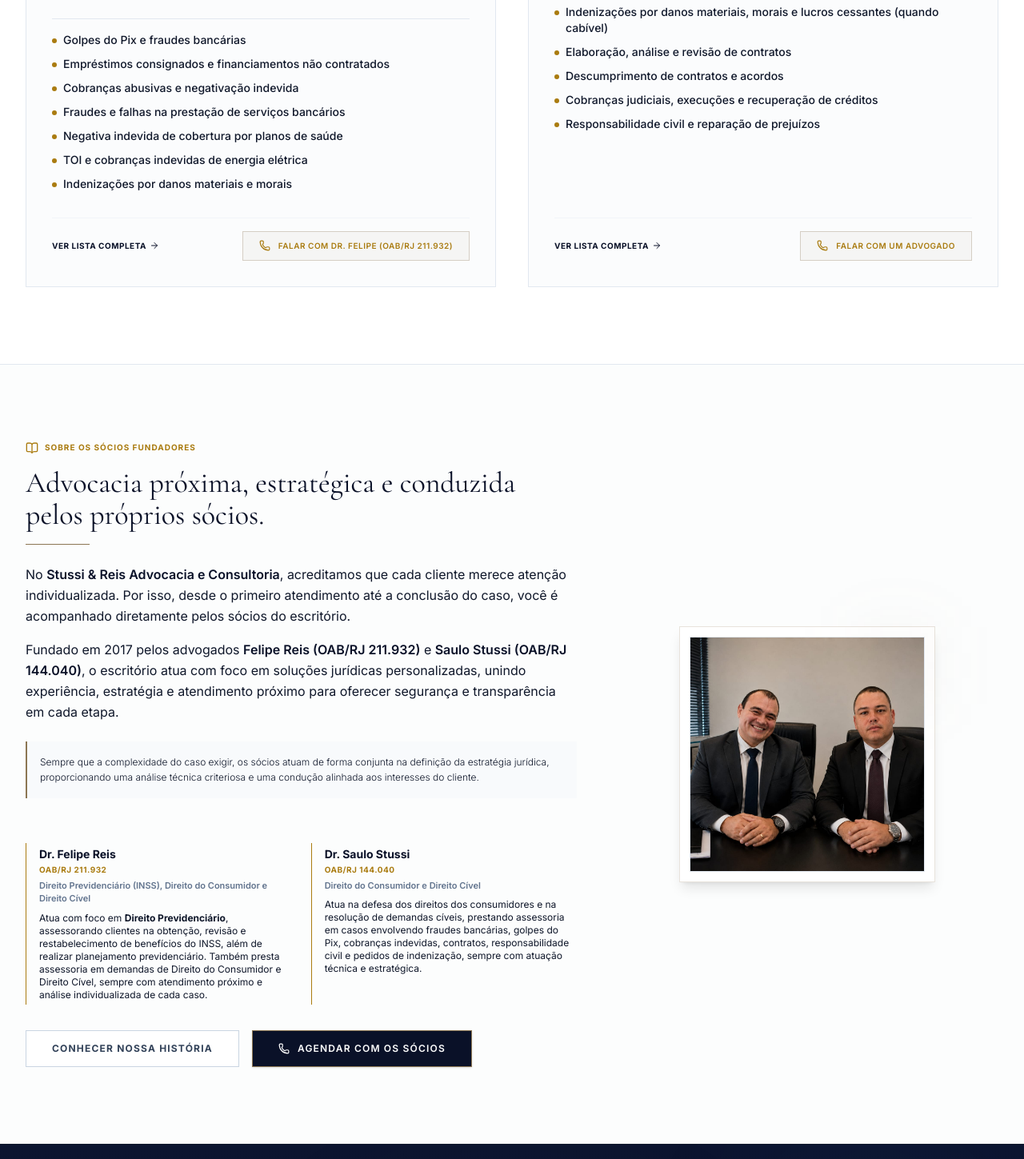
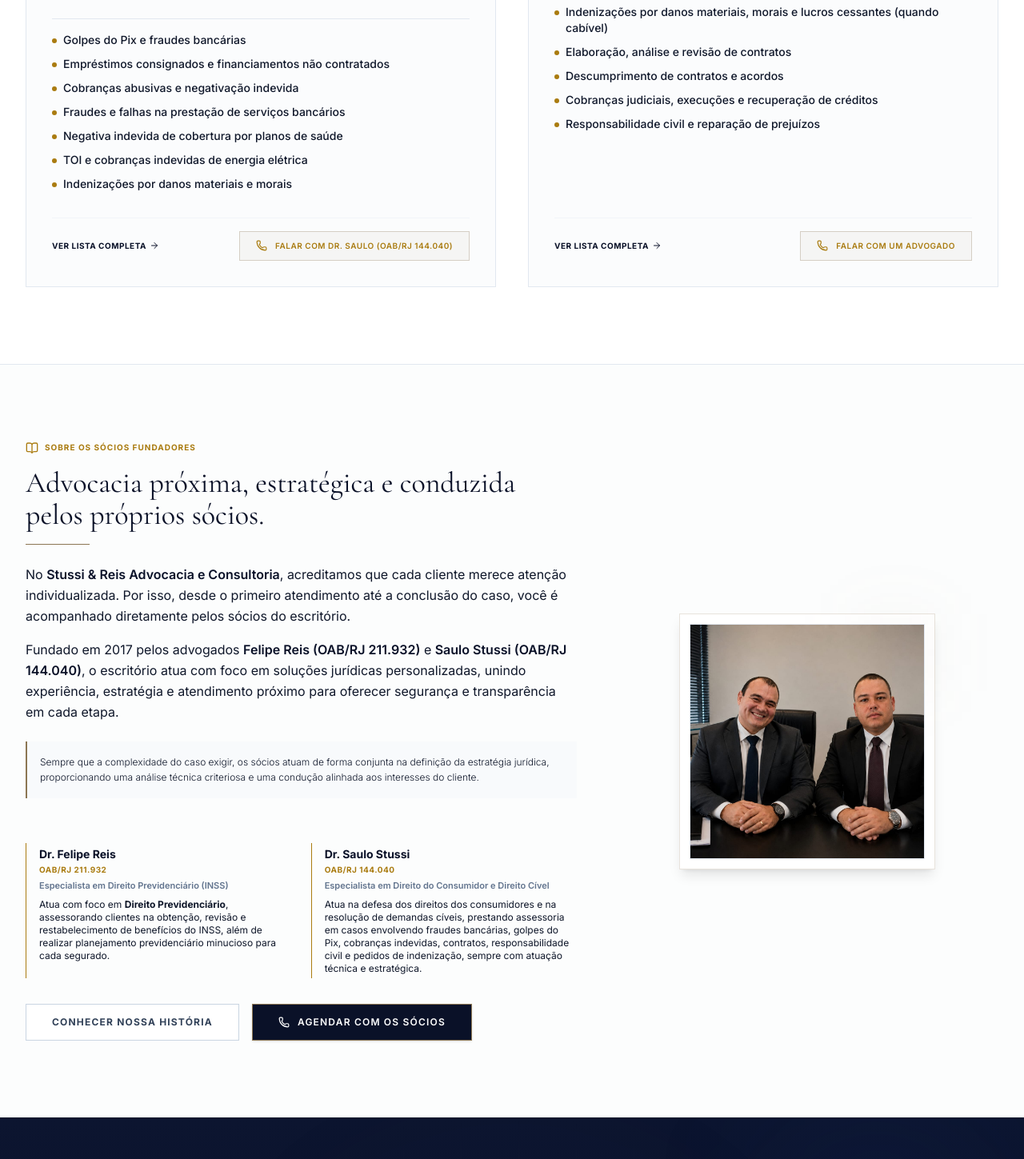
Before and after one commit to oCaio-re/stussi-reis, a Next.js app: page / in a window 1280 px wide. Shown: the part 3293-4742 px from the top of the page at 80% size. Built offline with nearby package versions, Linux system fonts and the light colour scheme.

Commit message:
fixed foto saulo e nome saulo

```diff
--- a/src/app/atuacao/page.tsx
+++ b/src/app/atuacao/page.tsx
@@ -56,7 +56,7 @@
         "Defeito em produtos e serviços",
         "Problemas com companhias aéreas",
       ],
-      whatsappCustom: "Olá, gostaria de conversar sobre um problema de Direito do Consumidor.",
+      whatsappCustom: "Olá Dr. Saulo, gostaria de conversar sobre um problema de Direito do Consumidor.",
     },
     {
       title: "Direito Cível",
--- a/src/app/contato/page.tsx
+++ b/src/app/contato/page.tsx
@@ -20,7 +20,7 @@
       name: "Dr. Felipe Reis da Silva Oliveira (OAB/RJ 211.932)",
       phone: "(21) 98896-1729",
       email: "felipefrso@gmail.com",
-      focus: "Previdenciário, Consumidor e Cível",
+      focus: "Direito Previdenciário (INSS)",
       photo: "/foto felipe.jpeg",
       waLink: "https://wa.me/5521988961729?text=Ol%C3%A1%20Dr.%20Felipe%2C%20gostaria%20de%20conversar%20sobre%20um%20caso%20jur%C3%ADdico.",
     },
@@ -28,8 +28,8 @@
       name: "Dr. Saulo Pedroso Stussi Júnior (OAB/RJ 144.040)",
       phone: "(21) 98731-0837",
       email: "Saulostussi.adv@gmail.com",
-      focus: "Consumidor e Cível",
-      photo: "/saulo.png",
+      focus: "Direito do Consumidor e Cível",
+      photo: "/foto saulo.jpeg",
       waLink: "https://wa.me/5521987310837?text=Ol%C3%A1%20Dr.%20Saulo%2C%20gostaria%20de%20conversar%20sobre%20um%20caso%20jur%C3%ADdico.",
     },
   ];
--- a/src/app/page.tsx
+++ b/src/app/page.tsx
@@ -462,7 +462,7 @@
                     <ArrowRight className="h-3 w-3 transition-transform duration-300 group-hover:translate-x-1" />
                   </Link>
                   <WhatsAppCTAButton className="px-5 py-2.5 text-[10px] font-bold uppercase tracking-wider" variant="outline">
-                    Falar com Dr. Felipe (OAB/RJ 211.932)
+                    Falar com Dr. Saulo (OAB/RJ 144.040)
                   </WhatsAppCTAButton>
                 </div>
               </div>
@@ -556,13 +556,13 @@
                 <div className="border-l border-gold-light pl-4 py-1">
                   <p className="text-sm font-bold text-navy-base">Dr. Felipe Reis</p>
                   <p className="text-[10px] text-gold-light font-bold uppercase tracking-wider mt-0.5">OAB/RJ 211.932</p>
-                  <p className="text-[11px] text-slate-500 font-semibold mt-1">Direito Previdenciário (INSS), Direito do Consumidor e Direito Cível</p>
-                  <p className="text-xs text-slate-750 font-normal mt-2">Atua com foco em <strong>Direito Previdenciário</strong>, assessorando clientes na obtenção, revisão e restabelecimento de benefícios do INSS, além de realizar planejamento previdenciário. Também presta assessoria em demandas de Direito do Consumidor e Direito Cível, sempre com atendimento próximo e análise individualizada de cada caso.</p>
+                  <p className="text-[11px] text-slate-500 font-semibold mt-1">Especialista em Direito Previdenciário (INSS)</p>
+                  <p className="text-xs text-slate-750 font-normal mt-2">Atua com foco em <strong>Direito Previdenciário</strong>, assessorando clientes na obtenção, revisão e restabelecimento de benefícios do INSS, além de realizar planejamento previdenciário minucioso para cada segurado.</p>
                 </div>
                 <div className="border-l border-gold-light pl-4 py-1">
                   <p className="text-sm font-bold text-navy-base">Dr. Saulo Stussi</p>
                   <p className="text-[10px] text-gold-light font-bold uppercase tracking-wider mt-0.5">OAB/RJ 144.040</p>
-                  <p className="text-[11px] text-slate-500 font-semibold mt-1">Direito do Consumidor e Direito Cível</p>
+                  <p className="text-[11px] text-slate-500 font-semibold mt-1">Especialista em Direito do Consumidor e Direito Cível</p>
                   <p className="text-xs text-slate-750 font-normal mt-2">Atua na defesa dos direitos dos consumidores e na resolução de demandas cíveis, prestando assessoria em casos envolvendo fraudes bancárias, golpes do Pix, cobranças indevidas, contratos, responsabilidade civil e pedidos de indenização, sempre com atuação técnica e estratégica.</p>
                 </div>
               </div>
--- a/src/app/sobre/page.tsx
+++ b/src/app/sobre/page.tsx
@@ -24,25 +24,25 @@
       initials: "FR",
       photo: "/foto felipe.jpeg",
       description:
-        "Como sócio do escritório, é especialista em Direito Previdenciário (INSS), atuando na concessão, revisão e defesa de benefícios previdenciários, sempre com atendimento técnico e personalizado. Também exerce atuação nas áreas de Direito do Consumidor e Direito Cível, oferecendo soluções jurídicas seguras e eficientes.",
+        "Como sócio do escritório, é especialista em Direito Previdenciário (INSS), atuando na concessão, revisão e defesa de benefícios previdenciários, sempre com atendimento técnico e personalizado.",
       education: [
         "Bacharel em Direito",
-        "Especialista em Direito do Consumidor e Responsabilidade Civil",
+        "Especialista em Direito Previdenciário (INSS)",
         "Membro Ativo da Seccional OAB/RJ",
       ],
-      areas: ["Direito Previdenciário", "Direito do Consumidor", "Direito Cível"],
+      areas: ["Direito Previdenciário (INSS)"],
     },
     {
       name: "Dr. Saulo Pedroso Stussi Júnior",
       role: "Advogado Sócio Fundador",
       oab: "OAB/RJ 144.040",
       initials: "SS",
-      photo: "/saulo.png",
+      photo: "/foto saulo.jpeg",
       description:
         "Como sócio do escritório, é especialista em Direito do Consumidor e Direito Civil, com atuação destacada em Responsabilidade Civil, buscando a reparação de danos materiais e morais decorrentes de falhas na prestação de serviços, acidentes, descumprimentos contratuais e demais situações que gerem prejuízos aos clientes, sempre com uma atuação técnica e estratégica.",
       education: [
         "Bacharel em Direito",
-        "Especialista em Direito Processual Civil e Obrigações",
+        "Especialista em Direito do Consumidor e Responsabilidade Civil",
         "Membro Ativo da Seccional OAB/RJ",
       ],
       areas: ["Direito do Consumidor", "Direito Cível"],
--- a/src/components/WhatsAppModal.tsx
+++ b/src/components/WhatsAppModal.tsx
@@ -29,7 +29,7 @@
   const lawyers = [
     {
       name: "Felipe Reis da Silva Oliveira (OAB/RJ 211.932)",
-      role: "Advogado Sócio",
+      role: "Advogado Sócio — Especialista em Direito Previdenciário",
       phoneText: "(21) 98896-1729",
       waLink: "https://wa.me/5521988961729?text=Ol%C3%A1%20Dr.%20Felipe%2C%20gostaria%20de%20solicitar%20uma%20consulta%20jur%C3%ADdica.",
       avatarInitials: "FR",
@@ -37,11 +37,11 @@
     },
     {
       name: "Saulo Pedroso Stussi Júnior (OAB/RJ 144.040)",
-      role: "Advogado Sócio",
+      role: "Advogado Sócio — Especialista em Direito do Consumidor & Cível",
       phoneText: "(21) 98731-0837",
       waLink: "https://wa.me/5521987310837?text=Ol%C3%A1%20Dr.%20Saulo%2C%20gostaria%20de%20solicitar%20uma%20consulta%20jur%C3%ADdica.",
       avatarInitials: "SS",
-      photo: "/saulo.png",
+      photo: "/foto saulo.jpeg",
     },
   ];
 
```
Also changed, not shown: public/foto saulo.jpeg (added), 1 other file (tests, documents, lock files or other folders).
